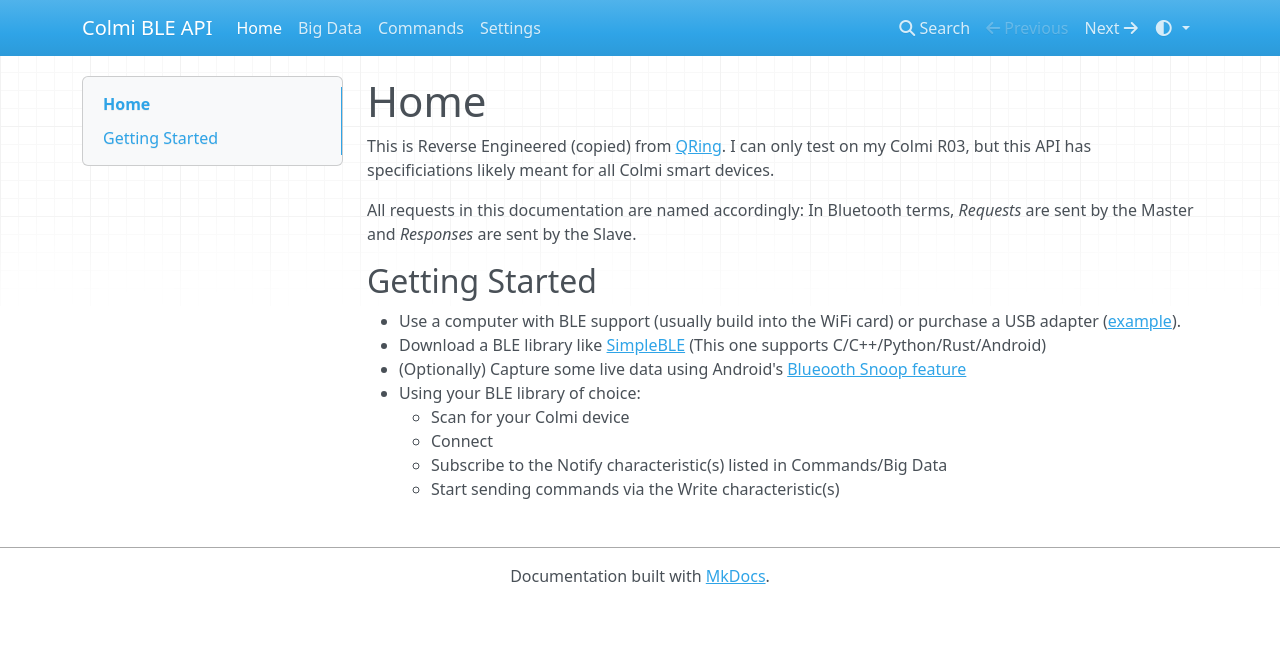
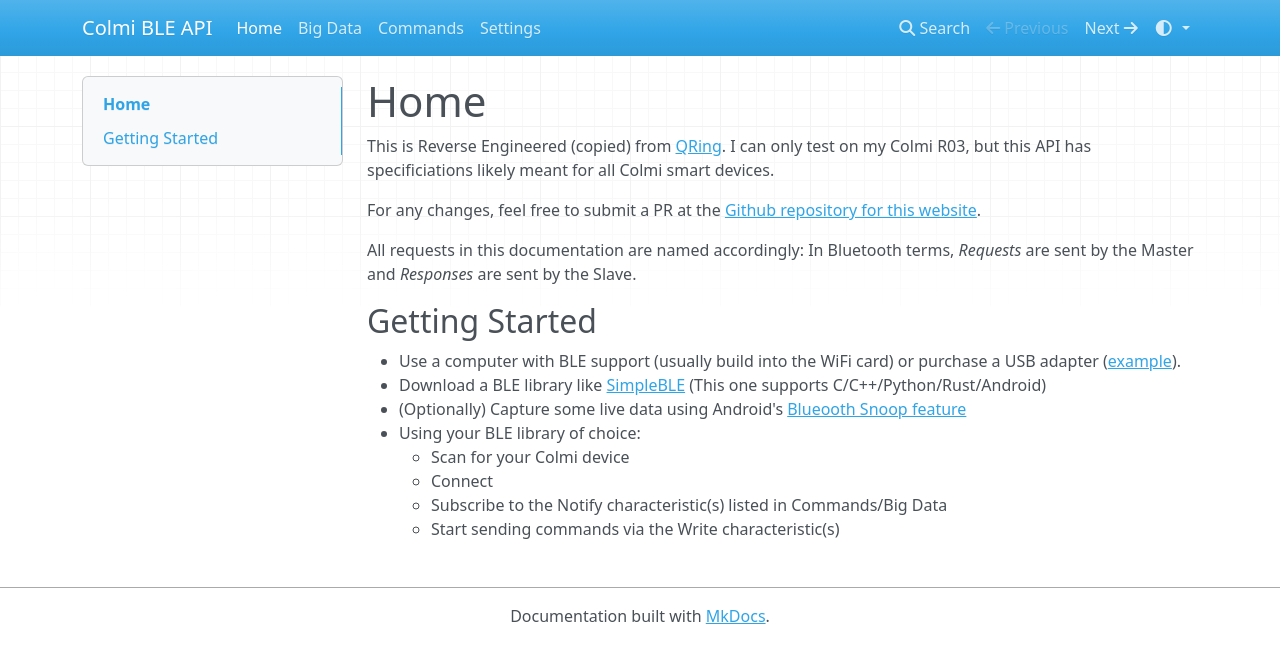
Before and after one commit to Puxtril/colmi-docs, an MkDocs documentation site: the page built from docs/index.md, in a window 1280 px wide. Shown: the top 663 px of the page. Built offline with MkDocs 1.6.1, drawn with Linux system fonts in a browser that asks for light colours; nearby versions of some CDN libraries.

Commit message:
Added Github link

```diff
--- a/docs/index.md
+++ b/docs/index.md
@@ -1,6 +1,8 @@
 # Home
 
 This is Reverse Engineered (copied) from [QRing](https://play.google.com/store/apps/details?id=com.app.cq.ring). I can only test on my Colmi R03, but this API has specificiations likely meant for all Colmi smart devices.
+
+For any changes, feel free to submit a PR at the [Github repository for this website](https://github.com/Puxtril/colmi-docs).
 
 All requests in this documentation are named accordingly: In Bluetooth terms, *Requests* are sent by the Master and *Responses* are sent by the Slave.
 
```
